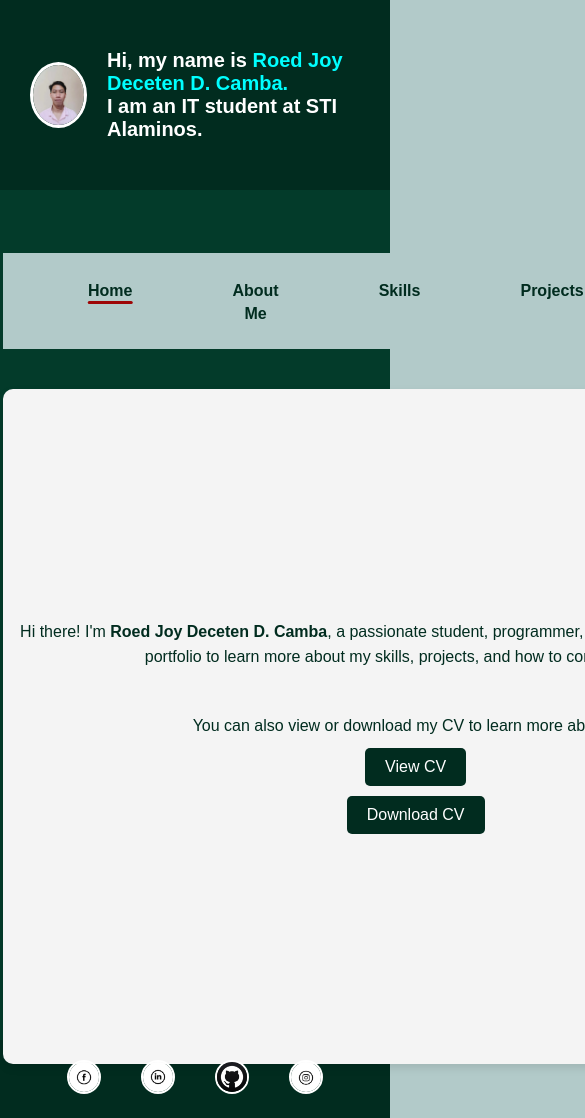
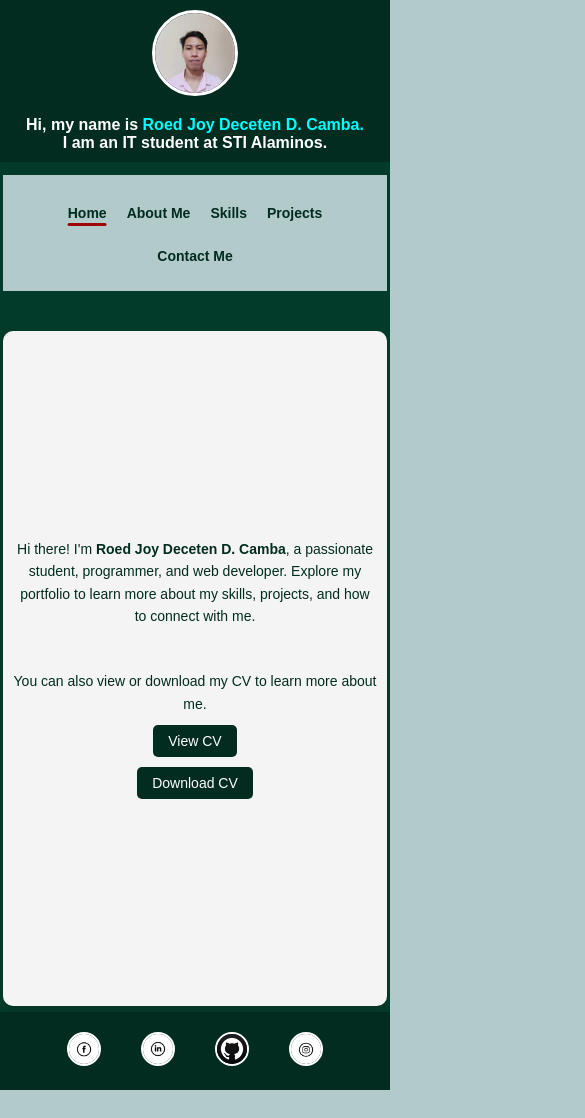
Before and after one commit to Noob-Pro-grammer/Portfolio, a plain HTML site: page index.html in a window 390 px wide. Shown: the top 1118 px of the page, 585 px wide, since content can reach past the window. After the commit the page ends 1090 px from the top, so only its background shows below. Drawn offline with Linux system fonts and the light colour scheme; a web font is replaced by a local one.

Commit message:
Update style.css

```diff
--- a/assets/style.css
+++ b/assets/style.css
@@ -5,166 +5,171 @@
     font-style: normal;
     font-display: swap;
 }
+
 body {
     margin: 0;
-    font-family: 'Montserrat', sans-serif; /* Use the custom font */
-    background-color: #b2cac9; /* Dark background for the entire page */
-    text-decoration-color: #012c1f; /* Set the text decoration color to dark green */
-    color: #012c1f; /* Set the default text color to dark green */
+    font-family: 'Montserrat', sans-serif;
+    background-color: #b2cac9;
+    text-decoration-color: #012c1f;
+    color: #012c1f;
 }
 
 .container {
     display: grid;
-    grid-template-rows: 30px auto 1fr auto 30px; /* Reduce the height of the banner and adjust row heights */
-    grid-template-columns: 0.3fr 5fr 0.3fr; /* Keep the same column structure */
+    grid-template-rows: 30px auto 1fr auto 30px;
+    grid-template-columns: 0.3fr 5fr 0.3fr;
     height: 100vh;
     grid-template-areas:
-        "header         header          header"
-        "left-aside     banner          right-aside"
-        "main            main            main"
-        "footer         footer          footer";
+        "header header header"
+        "left-aside banner right-aside"
+        "main main main"
+        "footer footer footer";
     grid-gap: 10px;
     padding: 3px;
     font-weight: 300;
     font-size: 20px;
-    background-color: #033b2a; /* Dark background for the entire container */
-    align-items: stretch; /* Ensure items stretch to fill their grid cells */
-    justify-items: stretch; /* Ensure items stretch horizontally */
+    background-color: #033b2a;
+    align-items: stretch;
+    justify-items: stretch;
 }
 
-@media (max-width: 678px) {
+@media (max-width: 768px) {
     .container {
-        grid-template-rows: 50px auto 1fr auto 50px;
-        grid-template-columns: 1fr; /* Single column layout */
+        grid-template-rows: auto auto 1fr auto;
+        grid-template-columns: 1fr;
         grid-template-areas:
             "header"
             "banner"
             "main"
-            "low-content"
             "footer";
     }
-
-    .right-aside {
-        display: none; /* Hide the right-side content */
+    .left-aside, .right-aside {
+        display: none;
+    }
 }
 
-    .left-aside {
-        display: none; /* Hide the left-side content */
-    }
-
-    footer {
-        grid-area: footer;
-        align-self: end; /* Ensure the footer stays at the bottom */
-    }
-}
 header {
     grid-area: header;
     background-color: #012c1f;
     color: white;
-    padding: 20px 30px; /* Increase padding for spacing */
+    padding: 20px 30px;
     display: flex;
-    align-items: center; /* Center content vertically */
-    justify-content: flex-start; /* Align content to the left */
-    height: 150px; /* Increase the height of the header */
+    align-items: center;
+    justify-content: flex-start;
+    height: 150px;
+}
+
+@media (max-width: 768px) {
+    header {
+        flex-direction: column;
+        align-items: center;
+        height: auto;
+        padding: 10px;
+        text-align: center;
+    }
 }
 
 .profile {
     display: flex;
-    align-items: center; /* Align the image and name vertically */
-    gap: 20px; /* Add more spacing between the image and name */
+    align-items: center;
+    gap: 20px;
+    flex-wrap: wrap;
+    justify-content: center;
 }
 
 .profile-pic {
-    width: 160px; /* Increase the width of the profile picture */
-    height: 160px; /* Increase the height of the profile picture */
-    border-radius: 50%; /* Keep the image circular */
-    object-fit: cover; /* Ensure the image fits within the circle */
-    border: 3px solid white; /* Add a thicker white border around the image */
+    width: 160px;
+    height: 160px;
+    border-radius: 50%;
+    object-fit: cover;
+    border: 3px solid white;
 }
-@media (max-width: 678px) {
+
+@media (max-width: 768px) {
     .profile-pic {
-        width: 60px; /* Reduce size for smaller screens */
-        height: 60px;
+        width: 80px;
+        height: 80px;
     }
 }
 
 .profile-name {
-    font-size: 20px; /* Set a slightly smaller font size for the name */
-    font-weight: bold; /* Make the name bold */
-    margin: 0; /* Remove default margin */
+    font-size: 20px;
+    font-weight: bold;
+    margin: 0;
 }
+
 .navbar {
-    background-color: #b2cac9; /* Dark background for the navbar */
-    padding: 10px 20px; /* Add some padding around the navbar */
-    color: #012c1f; /* Set text color to dark green */
+    background-color: #b2cac9;
+    padding: 10px 20px;
+    color: #012c1f;
+    overflow-x: auto;
 }
 
 .nav-list {
-    list-style: none; /* Remove default list styling */
-    display: flex; /* Display list items in a horizontal row */
-    justify-content: center; /* Center the items horizontally */
-    margin: 0; /* Remove default margin */
-    padding: 0; /* Remove default padding */
+    list-style: none;
+    display: flex;
+    justify-content: center;
+    margin: 0;
+    padding: 0;
+    flex-wrap: wrap;
+    gap: 20px;
 }
 
 .nav-list li {
-    margin: 0 50px; /* Add spacing between list items */
+    margin: 0;
 }
 
 .nav-list a {
-    text-decoration: none; /* Remove default underline */
-    color: #012c1f; /* Set link text color to dark green */
-    font-weight: 900; /* Make the text bold */
-    font-size: 16px; /* Set font size */
-    position: relative; /* Position relative for the pseudo-element */
-    transition: color 0.3s, transform 0.3s; /* Smooth transition for text color and scaling */
+    text-decoration: none;
+    color: #012c1f;
+    font-weight: 900;
+    font-size: 16px;
+    position: relative;
+    transition: color 0.3s, transform 0.3s;
 }
 
 .nav-list a::after {
-    content: ''; /* Add an empty content for the underline */
-    position: absolute; /* Position it relative to the link */
-    left: 50%; /* Start from the middle */
-    bottom: -5px; /* Position slightly below the text */
-    width: 0; /* Start with no width */
-    height: 4px; /* Set the thickness of the underline */
-    background-color: #9e0606; /* Set the underline color to red */
-    transition: all 0.3s ease; /* Smooth animation for the underline */
-    transform: translateX(-50%); /* Center the underline */
-}
-.nav-list a.active::after {
     content: '';
     position: absolute;
+    left: 50%;
     bottom: -5px;
-    left: 50%;
+    width: 0;
+    height: 4px;
+    background-color: #9e0606;
+    transition: all 0.3s ease;
     transform: translateX(-50%);
+}
+
+.nav-list a.active::after {
     width: 100%;
     height: 3px;
-    background-color: #9e0606; /* Red underline */
+    background-color: #9e0606;
     border-radius: 2px;
 }
 
 .nav-list a:hover {
-    transform: scale(1.1); /* Slightly increase the size of the text */
+    transform: scale(1.1);
 }
 
 .nav-list a:hover::after {
-    width: 100%; /* Expand the underline to full width */
+    width: 100%;
 }
 
 .banner {
     grid-area: banner;
-    background-color: #b2cac9; /* Dark background for the banner */
+    background-color: #b2cac9;
     text-align: center;
-    padding: 15px; /* Reduce padding to make the banner smaller */
-    color: #012c1f; /* Set text color for the banner */
-    margin-bottom: 10px; /* Add spacing below the banner */
+    padding: 15px;
+    color: #012c1f;
+    margin-bottom: 10px;
 }
-.left-aside {
+
+.left-aside, .right-aside {
     grid-area: left-aside;
-    background-color: #b2cac9; /* Dark background for the left aside */
+    background-color: #b2cac9;
     text-align: center;
     padding: 20px;
-    color: #012c1f; /* Set text color for the left aside */
+    color: #012c1f;
 }
 
 .main {
@@ -177,24 +182,23 @@ header {
     padding: 20px;
     background-color: #f4f4f4;
     border-radius: 10px;
-    box-shadow: 0 4px 8px rgba(0, 0, 0, 0.1);
+    box-shadow: 0 4px 8px rgba(0,0,0,0.1);
     color: #012c1f;
-    font-family: 'Montserrat', sans-serif;
-    min-height: 80vh; /* Increased height to ensure all content fits */
+    min-height: 80vh;
     margin: 20px auto;
-    width: 95%; /* Ensure the main content takes up more width */
-    max-width: 1200px; /* Optional: Set a maximum width for larger screens */
-    overflow-y: auto; /* Add vertical scrolling if content overflows */
+    width: 95%;
+    max-width: 1200px;
+    overflow-y: auto;
     box-sizing: border-box;
 }
-@media (max-width: 678px) {
+
+@media (max-width: 768px) {
     .main {
-        width: 100%; /* Full width for smaller screens */
-        padding: 10px; /* Adjust padding for smaller screens */
+        width: 100%;
+        padding: 10px;
     }
 }
 
-/* Style the image in the home section */
 .main img {
     max-width: 100%;
     height: auto;
@@ -202,88 +206,79 @@ header {
     margin-bottom: 20px;
 }
 
-/* Style the paragraph in the home section */
 .main p {
     font-size: 16px;
     line-height: 1.6;
     margin: 0;
 }
 
-.right-aside {
-    grid-area: right-aside;
-    background-color: #b2cac9; /* Dark background for the right aside */
-    text-align: center;
-    padding: 20px;
-    color: #012c1f; /* Set text color for the right aside */
-}
 .footer {
     grid-area: footer;
-    width: 100%; /* Ensure it spans full width */
+    width: 100%;
     background-color: #012c1f;
     color: white;
     text-align: center;
     padding: 20px;
     display: flex;
-    align-items: center;
+    flex-wrap: wrap;
     justify-content: center;
     gap: 20px;
-    box-sizing: border-box; /* Avoid width issues with padding */
+    box-sizing: border-box;
 }
 
 .footer img {
-    width: 40px; /* Set the width of the images */
-    height: 40px; /* Set the height of the images */
-    border-radius: 50%; /* Make the images circular */
-    object-fit: cover; /* Ensure the images fit within the circle */
-    border: 2px solid white; /* Add a white border around the images */
-    transition: transform 0.3s ease; /* Add a smooth hover effect */
+    width: 40px;
+    height: 40px;
+    border-radius: 50%;
+    object-fit: cover;
+    border: 2px solid white;
+    transition: transform 0.3s ease;
 }
 
 .footer img:hover {
-    transform: scale(1.1); /* Slightly enlarge the image on hover */
+    transform: scale(1.1);
 }
 
 @media (max-width: 768px) {
     .footer img {
-        width: 30px; /* Reduce size for smaller screens */
+        width: 30px;
         height: 30px;
     }
 }
-/* Hide all sections by default */
+
 .content-section {
     display: none;
-    width: 100%; /* Ensure sections take up the full width of the main container */
+    width: 100%;
 }
 
-/* Show the active section */
 .content-section.active {
     display: block;
 }
+
 .skills-grid {
     display: grid;
-    grid-template-columns: repeat(auto-fit, minmax(150px, 1fr)); /* Adjust columns to fit available space */
-    gap: 20px; /* Add spacing between grid items */
-    width: 100%; /* Ensure the grid takes up the full width */
+    grid-template-columns: repeat(auto-fit, minmax(150px, 1fr));
+    gap: 20px;
+    width: 100%;
     text-align: center;
 }
-/* Skills grid styling */
+
 .skills-grid img {
-    width: 50%;
-    height: 100px; /* or whatever height you want */
-    object-fit: cover; /* ensures the image fills without stretching */
-    border-radius: 8px; /* optional: for rounded corners */
+    width: 80%;
+    height: auto;
+    object-fit: cover;
+    border-radius: 8px;
 }
+
 .skills img {
-    width: 120px;
-    height: 120px;
-    object-fit: contain; /* Use 'contain' if you prefer full images with padding */
-    display: block;
+    width: 100px;
+    height: 100px;
+    object-fit: contain;
     margin: 10px auto;
     border-radius: 8px;
-    box-shadow: 0 2px 5px rgba(0, 0, 0, 0.1);
+    box-shadow: 0 2px 5px rgba(0,0,0,0.1);
 }
 
-/* Social logos in the footer */
 .social-logo {
     width: 40px;
     height: 40px;
@@ -295,7 +290,7 @@ header {
 .social-logo:hover {
     transform: scale(1.1);
 }
-/* Home Section */
+
 .home-content {
     display: flex;
     flex-direction: column;
@@ -304,16 +299,7 @@ header {
     gap: 10px;
 }
 
-.btnView {
-    padding: 10px 20px;
-    background-color: #012c1f;
-    color: white;
-    border: none;
-    border-radius: 5px;
-    cursor: pointer;
-    transition: background-color 0.3s ease;
-}
-.btnDownload {
+.btnView, .btnDownload {
     padding: 10px 20px;
     background-color: #012c1f;
     color: white;
@@ -323,9 +309,10 @@ header {
     transition: background-color 0.3s ease;
 }
 
-.btn:hover {
+.btnView:hover, .btnDownload:hover {
     background-color: #034d2a;
 }
+
 form {
     max-width: 400px;
     margin: 0 auto;
@@ -342,24 +329,33 @@ form {
 input[type="email"],
 textarea {
     width: 100%;
-    padding: 12px;
+    padding: 8px;
+    margin-bottom: 10px;
+    border-radius: 4px;
     border: 1px solid #ccc;
-    border-radius: 6px;
-    font-size: 16px;
     box-sizing: border-box;
-    margin-bottom: 15px;
 }
 
-  button {
-    background-color: #012c1f;
-    color: white;
-    padding: 12px 20px;
-    border: none;
-    border-radius: 6px;
+@media (max-width: 480px) {
+    .profile-name {
         font-size: 16px;
-    cursor: pointer;
-    transition: background-color 0.3s ease;
     }
-  button:hover {
-    background-color: #034d2a;
+    .nav-list a {
+        font-size: 14px;
     }
+    .skills img {
+        width: 80px;
+        height: 80px;
+    }
+    .skills-grid img {
+        width: 70%;
+        height: auto;
+    }
+    .main p {
+        font-size: 14px;
+    }
+    .btnView, .btnDownload {
+        padding: 8px 15px;
+        font-size: 14px;
+    }
+}
```
Lines whose indentation alone changed are shown as unchanged.
